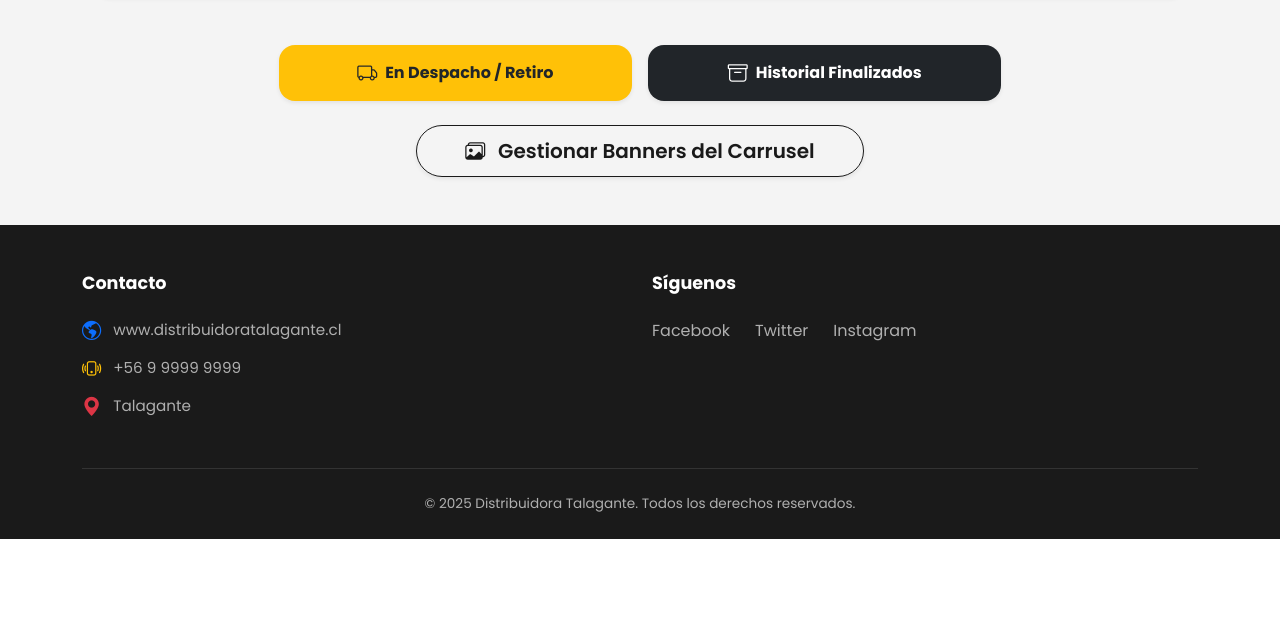
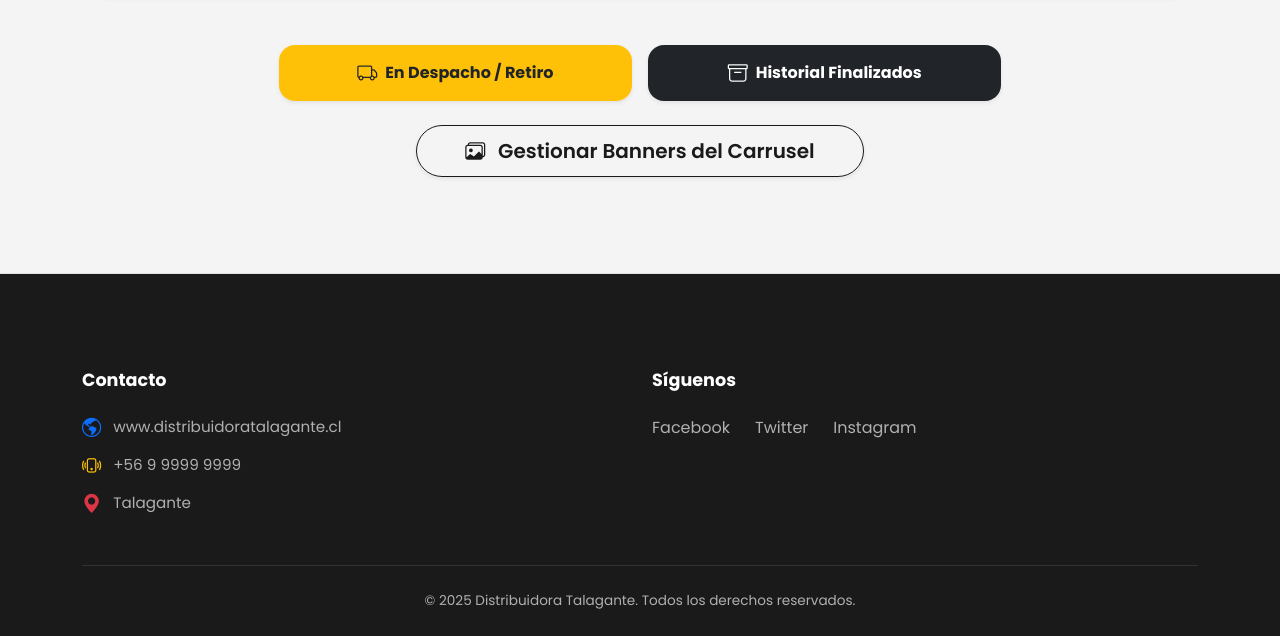
Before and after one commit to clduranj-boop/Distribuidora_Talagante, a Django app: template core/templates/core/admin_home.html in a window 1280 px wide. Shown: the part 2018-2654 px from the top of the page. Before the commit the page ends 2557 px from the top, so only its background shows below. Run offline with Django 5.2, Linux system fonts and the light colour scheme; the template is opened without the code that fills it: values that come from a table or form of the project are taken from there, others are empty; data comes from the database, SQL or seed files in the repository; parts of the project's set-up code (start-up, migrations or seed data) failed here and were passed over.

Commit message:
Update base.html

```diff
--- a/core/templates/core/base.html
+++ b/core/templates/core/base.html
@@ -58,7 +58,7 @@
     </div>
   </main>
 
-  <footer class="global-footer">
+  <footer class="global-footer mt-5 pt-5 border-top">
     <div class="container">
       <div class="row pt-5 pb-4">
 
```
